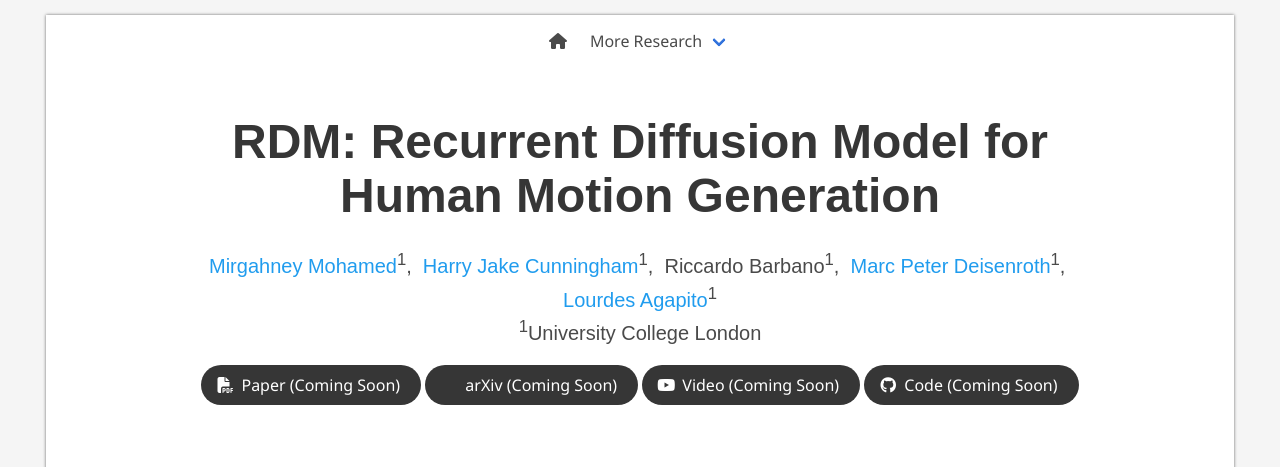
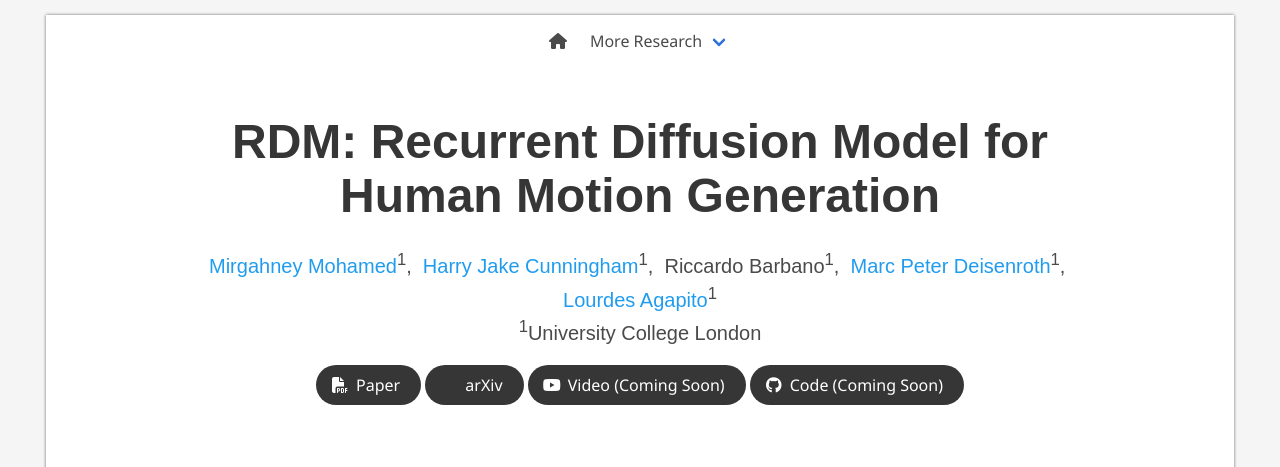
Before and after one commit to Mirgahney/rfdm.io, a plain HTML site: page index.html in a window 1280 px wide. Shown: the top 467 px of the page. Drawn offline with nearby package versions, Linux system fonts and the light colour scheme; some icons are missing; a web font is replaced by a local one.

Commit message:
Add navbar menu and link Paper/arXiv buttons to arXiv 2406.07169
Co-Authored-By: Claude Sonnet 5.5 <noreply@anthropic.com>

```diff
--- a/index.html
+++ b/index.html
@@ -93,16 +93,16 @@
             <div class="publication-links">
               <!-- PDF -->
               <span class="link-block">
-                <a href="" class="external-link button is-normal is-rounded is-dark">
+                <a href="https://arxiv.org/pdf/2406.07169" class="external-link button is-normal is-rounded is-dark">
                   <span class="icon"><i class="fas fa-file-pdf"></i></span>
-                  <span>Paper (Coming Soon)</span>
+                  <span>Paper</span>
                 </a>
               </span>
               <!-- arXiv -->
               <span class="link-block">
-                <a href="" class="external-link button is-normal is-rounded is-dark">
+                <a href="https://arxiv.org/pdf/2406.07169" class="external-link button is-normal is-rounded is-dark">
                   <span class="icon"><i class="ai ai-arxiv"></i></span>
-                  <span>arXiv (Coming Soon)</span>
+                  <span>arXiv</span>
                 </a>
               </span>
               <!-- Video -->
```
